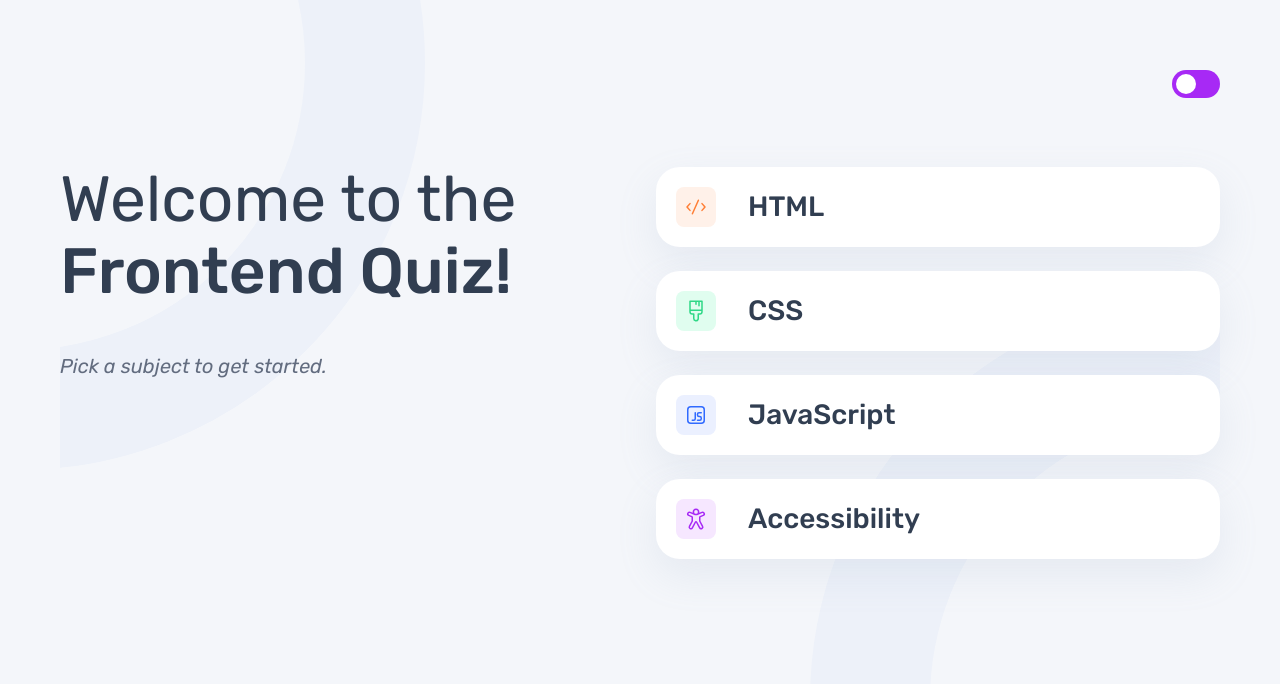
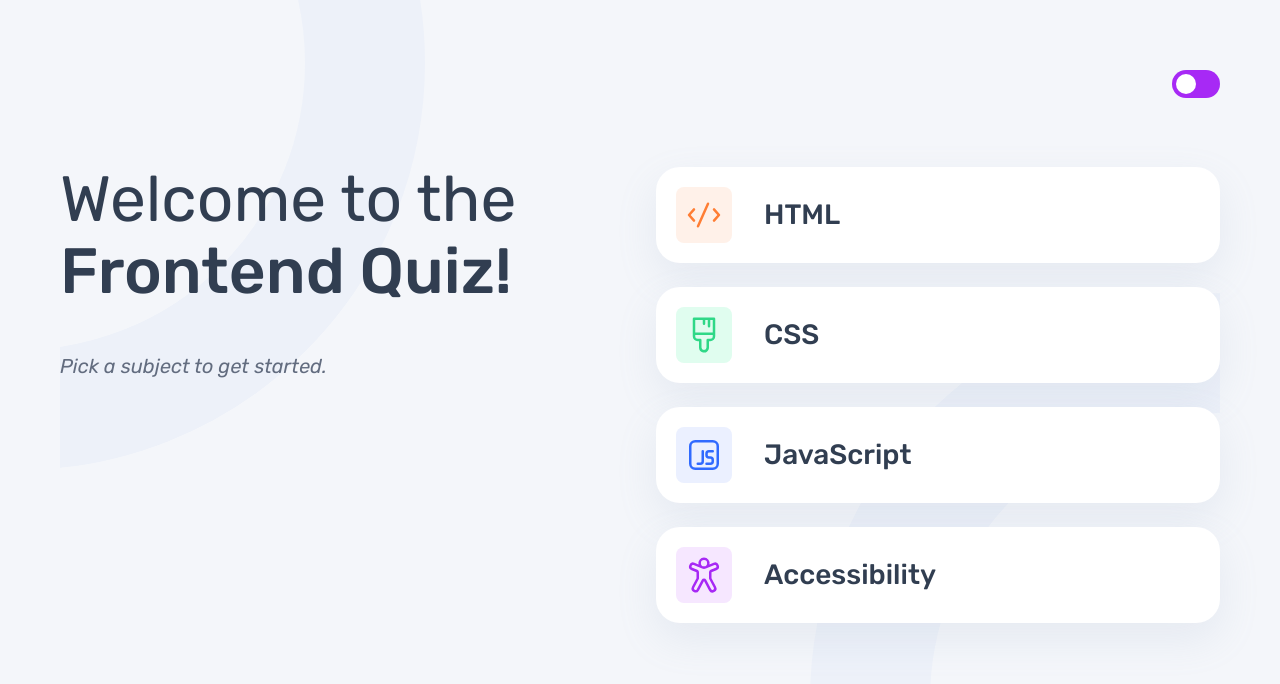
Before and after one commit to Valik3201/frontend-quiz-app, a React (Vite) app: page / in a window 1280 px wide. Shown: the top 684 px of the page. Built offline with nearby package versions, Linux system fonts and the light colour scheme.

Commit message:
style: update styles for themes

```diff
--- a/src/index.css
+++ b/src/index.css
@@ -1,24 +1,4 @@
-@import "/node_modules/modern-normalize/modern-normalize.css";
-
 @import url("https://fonts.googleapis.com/css2?family=Rubik:ital,wght@0,400;0,500;1,400&display=swap");
-
-/* Reset default margins and paddings for certain elements */
-html,
-body,
-div,
-h1,
-h2,
-h3,
-p,
-ul,
-li,
-form,
-input,
-button {
-  margin: 0;
-  padding: 0;
-  font-family: "Rubik", sans-serif;
-}
 
 .correct {
   color: green;
```
